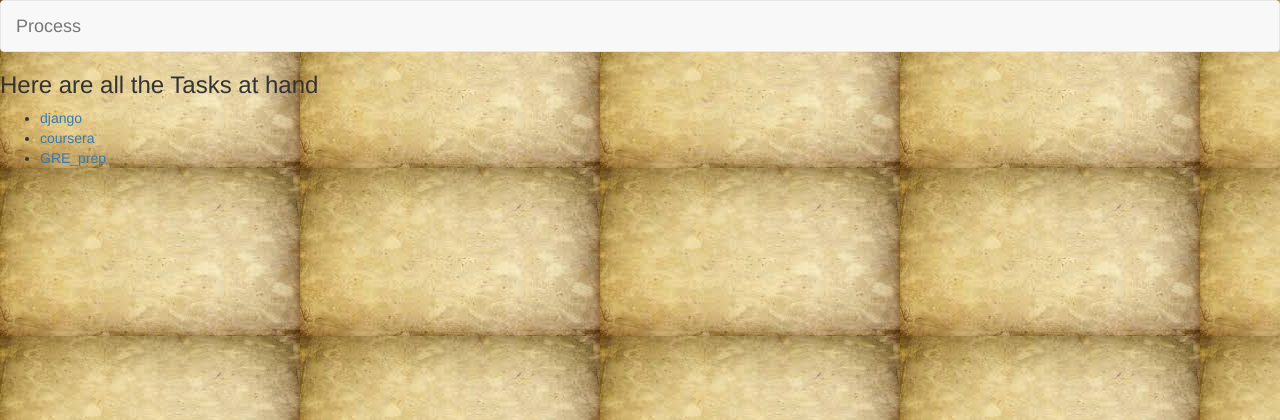
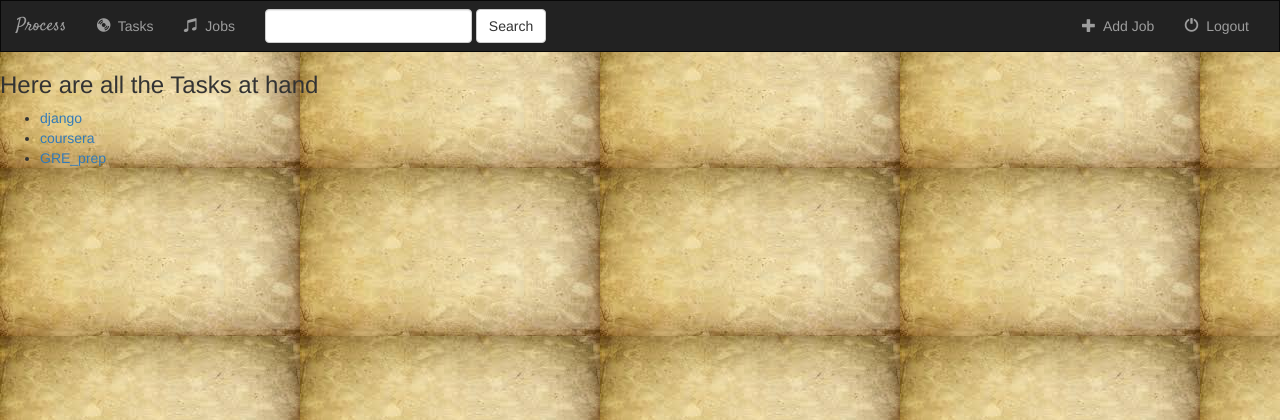
Before and after one commit to trainsOE2/Task-Manager, a Django app: page /Tasks/ in a window 1280 px wide. Shown: the top 420 px of the page. Run offline with Django 3.2, Linux system fonts and the light colour scheme; data comes from the database, SQL or seed files in the repository; some libraries are stand-ins or nearby versions.

Commit message:
updated style.css and index.html

```diff
--- a/website/Tasks/static/Tasks/style.css
+++ b/website/Tasks/static/Tasks/style.css
@@ -1,3 +1,11 @@
 body{
     background: url("images/background.jpg");
 }
+
+.navbar{
+    border-radius: 0;
+}
+
+.navbar-brand{
+    font-family: 'Satisfy', cursive;
+}
--- a/website/Tasks/templates/Tasks/index.html
+++ b/website/Tasks/templates/Tasks/index.html
@@ -1,13 +1,60 @@
 {% load static %}
 <link rel="stylesheet" href="https://maxcdn.bootstrapcdn.com/bootstrap/3.3.7/css/bootstrap.min.css">
-<link rel="stylesheet" type="text/css" href="{% static "Tasks/style.css" %}" />
+<link href='https://fonts.googleapis.com/css?family=Satisfy' rel='stylesheet' type='text/css' >
+<link rel="stylesheet" type="text/css" href="{% static 'Tasks/style.css' %}" />
+<script src="https://maxcdn.bootstrapcdn.com/bootstrap/3.3.6/js/bootstrap.min.js"></script>
+<script src="https://ajax.googleapis.com/ajax/libs/jquery/1.12.0/jquery.min.js"></script>
 
-<nav class = "navbar navbar-default">
+<nav class = "navbar navbar-inverse">
     <div class=" container-fluid">
 
         <!-- logo -->
         <div class = "navbar-header">
+            <button type="button" class="navbar-toggle" data-toggle="collapse" data-target="#topNavBar">
+                <span class="icon-bar"></span>
+                <span class="icon-bar"></span>
+                <span class="icon-bar"></span>
+            </button>
             <a class ="navbar-brand" href="{% url 'Tasks:index' %}">Process</a>
+        </div>
+
+        <div class="collapse navbar-collapse" id="topNavBar">
+
+            <ul class="nav navbar-nav">
+                <li class = "">
+                    <a href="{% url 'Tasks:index' %}">
+                        <span class="glyphicon glyphicon-cd" aria-hidden="true"></span>&nbsp; Tasks
+                    </a>
+                </li>
+                <li class = "">
+                    <a href="#">
+                        <span class="glyphicon glyphicon-music" aria-hidden="true"></span>&nbsp; Jobs
+                    </a>
+                </li>
+            </ul>
+
+            <form class="navbar-form navbar-left" role="search" method="get" action="#">
+                <div class = "form-group">
+                    <input type="text" class="form-control" name="q" value="">
+                </div>
+                <button type="submit" class="btn btn-default">Search</button>
+            </form>
+
+            <ul class="nav navbar-nav navbar-right">
+                <li class="">
+                    <a href="#">
+                        <span class="glyphicon glyphicon-plus" aria-hidden="true"></span>&nbsp; Add Job
+                    </a>
+                </li>
+
+                <li class="">
+                    <a href="#">
+                        <span class="glyphicon glyphicon-off" aria-hidden="true"></span>&nbsp; Logout
+                    </a>
+                </li>
+            </ul>
+
+
         </div>
 
     </div>
```
